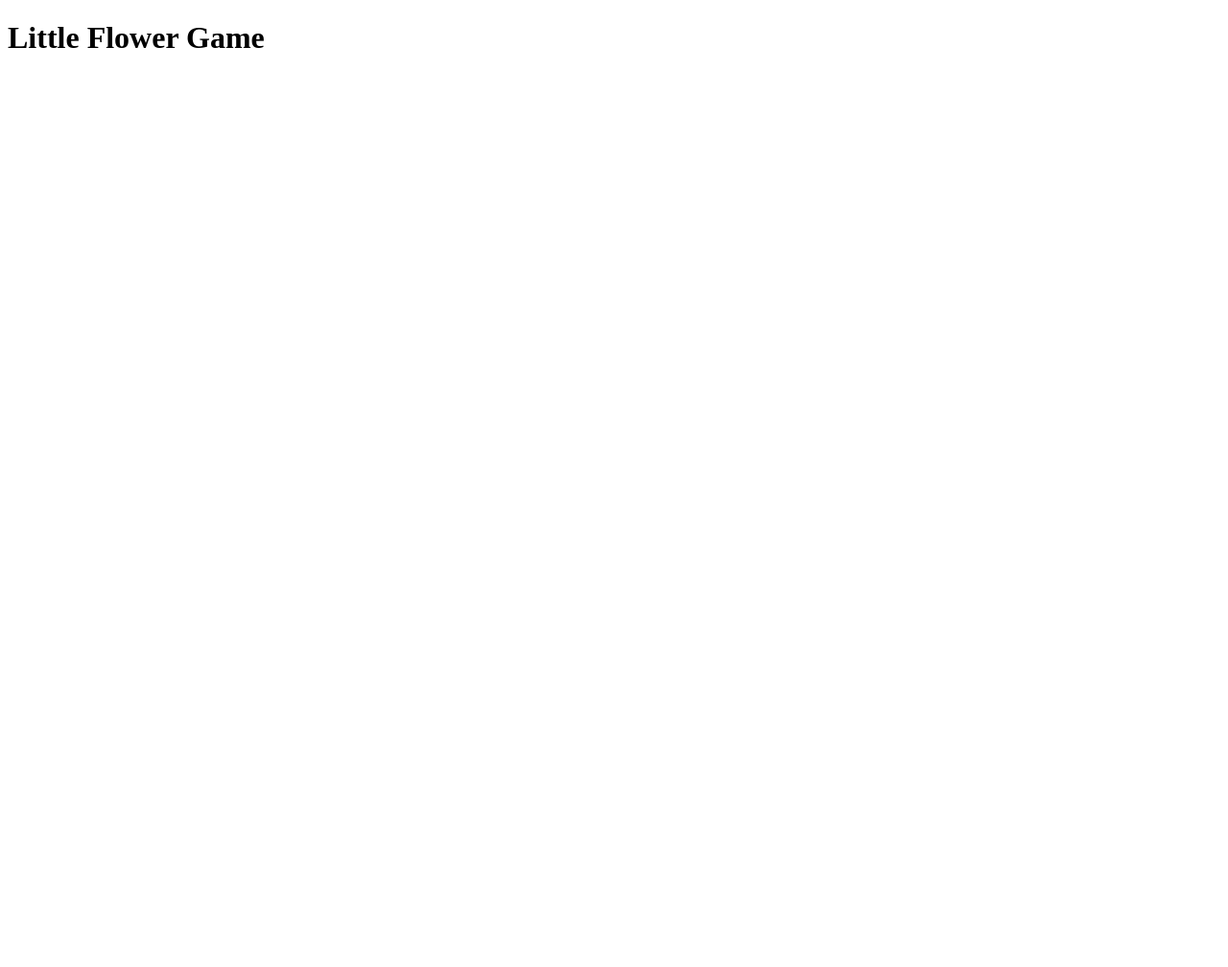
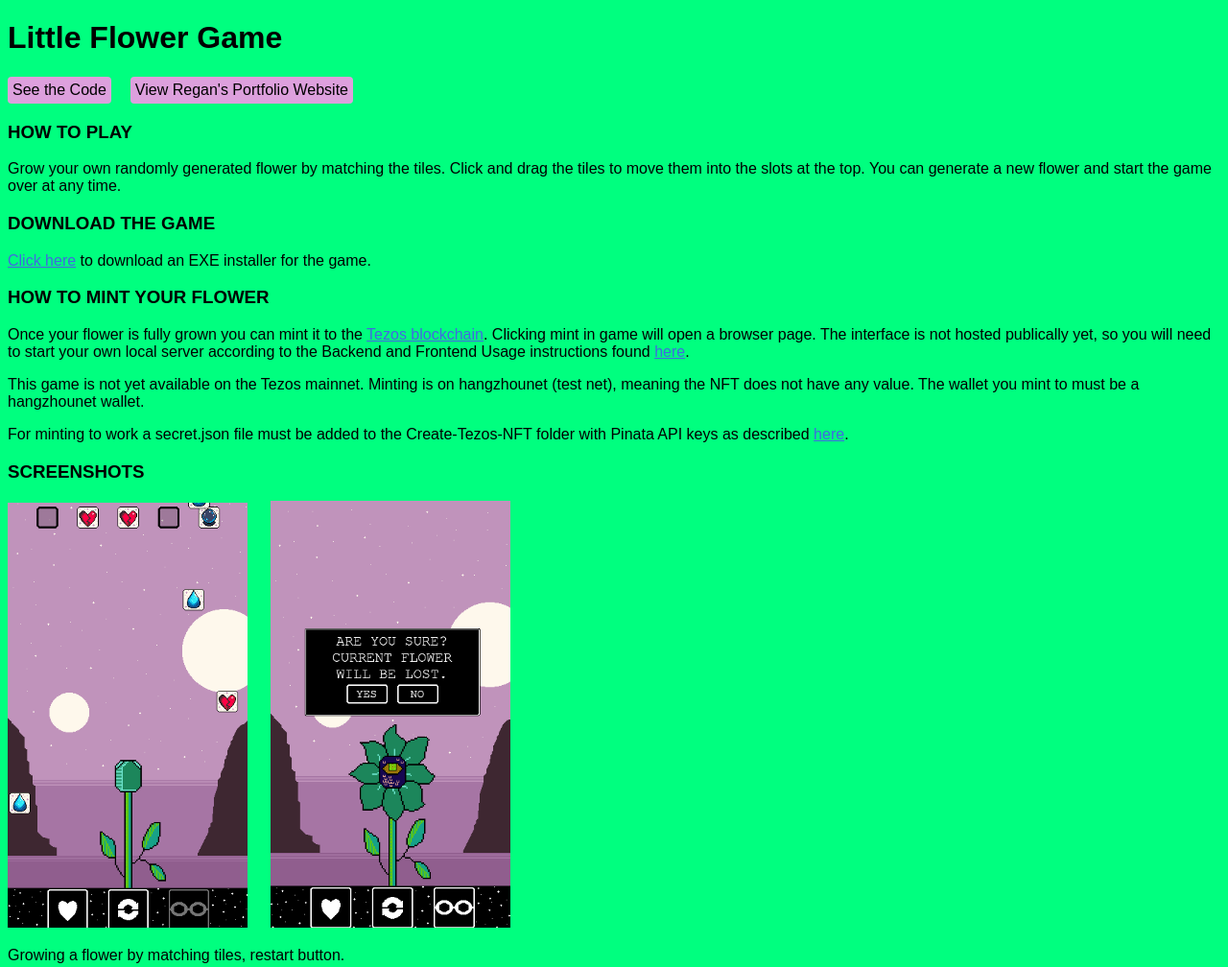
Before and after one commit to reganwillis/Little-Flower, a plain HTML site: page docs/index.html in a window 1280 px wide. Shown: the top 1008 px of the page at 96% size. Before the commit the page ends 800 px from the top, so only its background shows below. Drawn offline with Linux system fonts and the light colour scheme.

Commit message:
changelog, updating website

```diff
--- a/docs/index.html
+++ b/docs/index.html
@@ -7,11 +7,44 @@
     <title>Little Flower</title>
 
     <link rel="icon" type="image/png" href="" />
-    <link rel="stylesheet" href="" />
+    <link rel="stylesheet" href="style.css"/>
   </head>
   <body>
     <div>
         <h1>Little Flower Game</h1>
+        <nav>
+          <ul>
+            <li><a href="https://github.com/reganwillis/Little-Flower">See the Code</a></li>
+            <li><a href="http://reganwillis-softwaredeveloper.com/portfolio.html">View Regan's Portfolio Website</a></li>
+          </ul>
+        </nav>
+        <h3>HOW TO PLAY</h3>
+        <p>
+          Grow your own randomly generated flower by matching the tiles. Click and drag the tiles to move them into the slots at the top. You
+          can generate a new flower and start the game over at any time.
+        </p>
+        <h3>DOWNLOAD THE GAME</h3>
+        <p><a href="">Click here</a> to download an EXE installer for the game.</p>
+        <h3>HOW TO MINT YOUR FLOWER</h3>
+        <p>
+          Once your flower is fully grown you can mint it to the <a href="https://tezos.com/">Tezos blockchain</a>.
+          Clicking mint in game will open a browser page. The interface is not hosted publically yet, so you will need
+          to start your own local server according to the Backend and Frontend Usage instructions found <a href="https://github.com/reganwillis/Create-Tezos-NFT/tree/v1.0.0#backend---node">here</a>.
+        </p>
+        <p>
+          This game is not yet available on the Tezos mainnet. Minting is on hangzhounet (test net), meaning the NFT does not have any value. The wallet
+          you mint to must be a hangzhounet wallet.
+        </p>
+        <p>
+          For minting to work a secret.json file must be added to the Create-Tezos-NFT folder with Pinata API keys as
+          described <a href="https://github.com/reganwillis/Create-Tezos-NFT/tree/v1.0.0#use-dapp">here</a>.
+        </p>
+        <h3>SCREENSHOTS</h3>
+        <img src="playing.png">
+        <img src="are-you-sure.png">
+        <p>Growing a flower by matching tiles, restart button.</p>
+        <img id="minted-picture" src="minted.png">
+        <p>Minting a flower to the blockchain.</p>
     </div>
   </body>
 </html>
--- /dev/null
+++ b/docs/style.css
@@ -0,0 +1,47 @@
+body {
+    background-color: springgreen;
+    font-family: Arial, Helvetica, sans-serif;
+}
+
+nav {
+    display: flex;
+    flex-direction: row;
+}
+
+nav ul {
+    margin: 0;
+    padding: 0;
+    padding-right: 20px;
+    display: flex;
+    flex-direction: row;
+}
+
+nav ul li {
+    display: flex;
+    padding-right: 20px;
+}
+
+nav ul li a {
+    text-decoration: none;
+    color: black;
+    background-color: plum;
+    padding: 5px;
+    border-radius: 4px;
+}
+
+nav ul li a:hover {
+    color: white;
+}
+
+a {
+    color: royalblue;
+}
+
+img {
+    max-width: 250px;
+    padding-right: 20px;
+}
+
+#minted-picture {
+    max-width: 700px;
+}
```
Also changed, not shown: CHANGELOG.txt (added), docs/are-you-sure.png (added), docs/minted.png (added), docs/playing.png (added).
